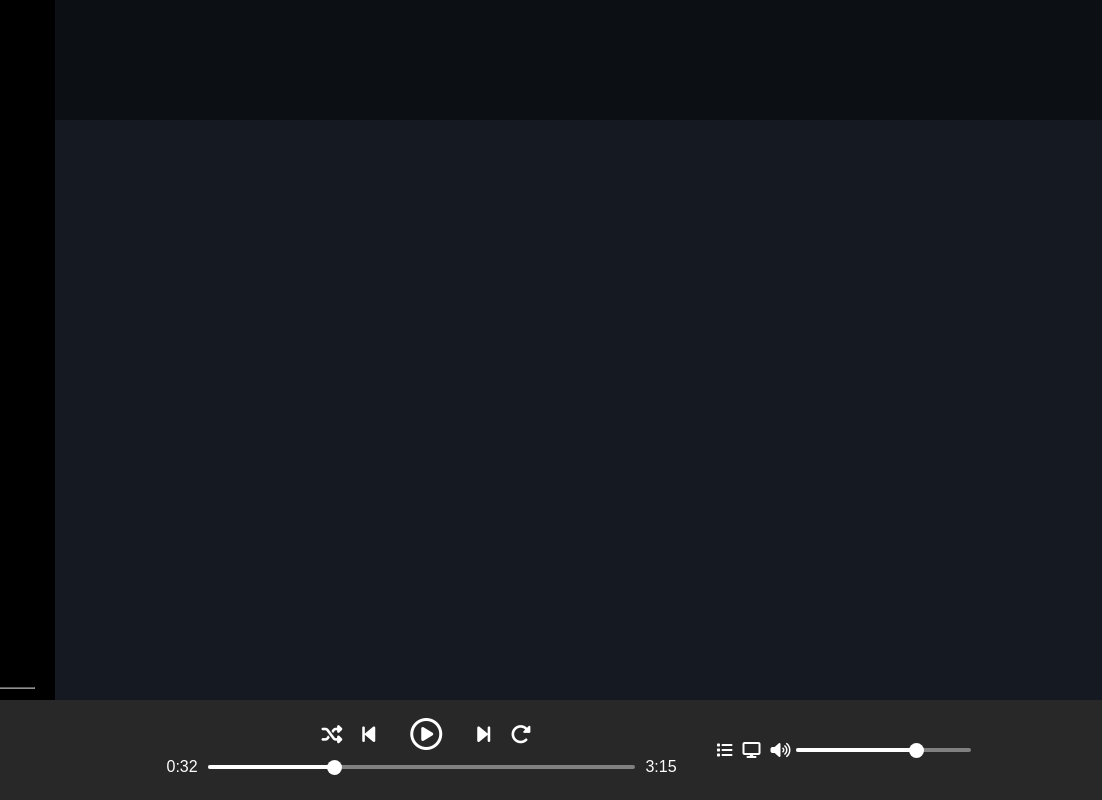
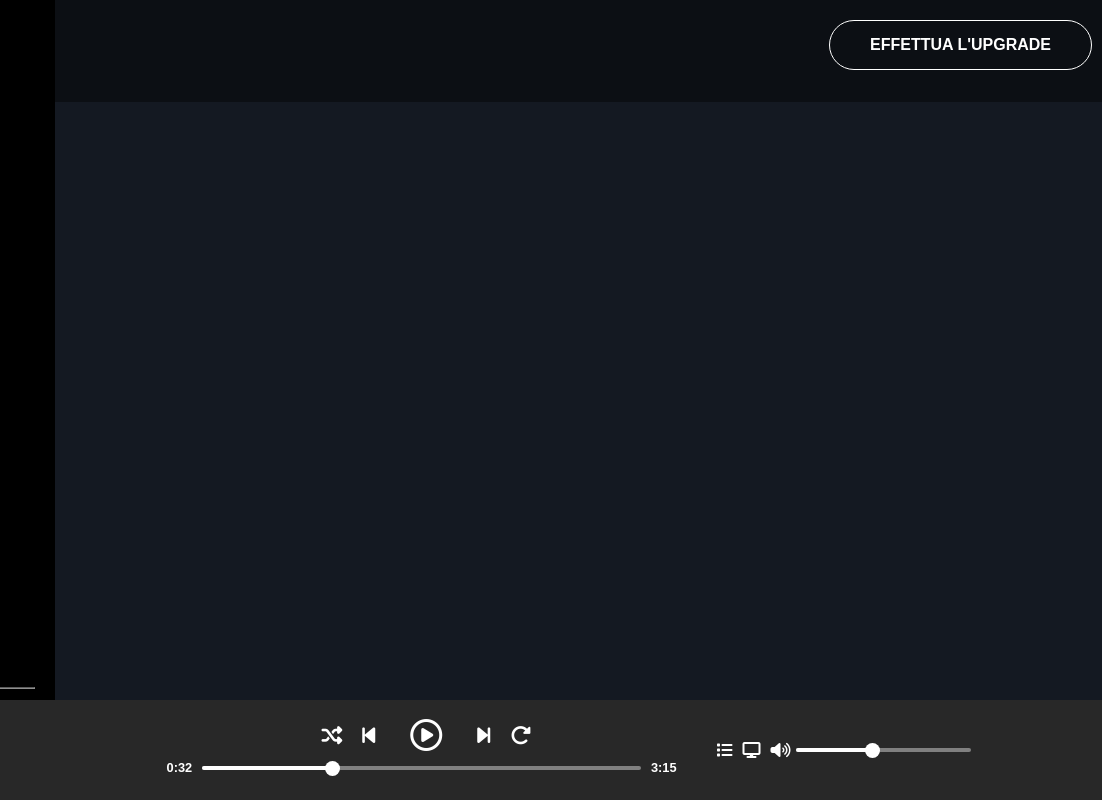
Before and after one commit to MattiaPlacido/html-css-spotifyweb, a plain HTML site: page index.html in a window 1280 px wide. Shown: the full height of the page, 178-1280 px from the left. Drawn offline with Linux system fonts and the light colour scheme.

Commit message:
effettua upgrade

```diff
--- a/css/style.css
+++ b/css/style.css
@@ -130,6 +130,7 @@ a {
 .playlist-ref > h3 {
   font-weight: 600;
 }
+/* BIG COL */
 .big-col {
   width: calc(100% - 80px);
   display: flex;
@@ -142,6 +143,16 @@ a {
   position: fixed;
   top: 0;
   width: 100%;
+  position: relative;
+}
+.top-row > .badge {
+  padding: 15px 40px;
+  color: white;
+  border-radius: 30px;
+  position: absolute;
+  top: 20px;
+  right: 10px;
+  font-weight: bold;
 }
 /* MAIN ROW */
 .main-row {
@@ -257,6 +268,11 @@ a {
   right: -6px;
 }
 
+.progress-bar-container > span {
+  font-weight: bold;
+  font-size: 0.8rem;
+}
+
 .player-refs {
   width: 30%;
   display: flex;
@@ -268,7 +284,7 @@ a {
   display: flex;
   align-items: center;
   gap: 5px;
-  min-width: 80px;
+  min-width: 60px;
   max-width: 200px;
   width: 100%;
 }
@@ -283,7 +299,7 @@ a {
 }
 
 .player-volume > .volume-bar > .current-volume {
-  width: 70%;
+  width: 45%;
   height: 100%;
   background-color: white;
   border-radius: 2px;
--- a/index.html
+++ b/index.html
@@ -86,7 +86,9 @@
             </div>
         </div>
         <div class="big-col">
-            <div class="top-row"></div>
+            <div class="top-row">
+                <a href="" class="badge">EFFETTUA L'UPGRADE</a>
+            </div>
             <div class="main-row"></div>
         </div>
     </div>
```
